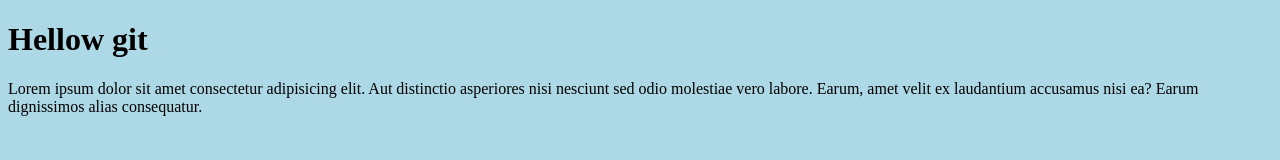
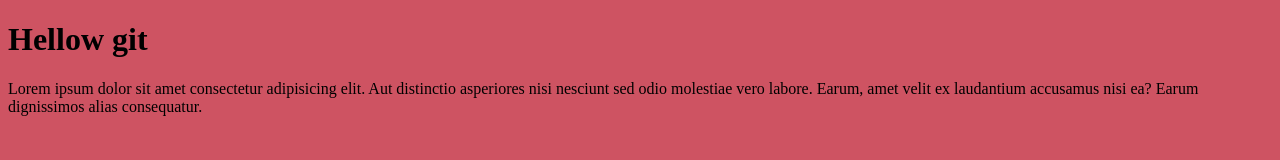
Before and after one commit to minagueye/projet, a plain HTML site: page index.html in a window 1280 px wide. Drawn offline with Linux system fonts and the light colour scheme.

Commit message:
changement de la couleur de fond dans style.css

```diff
--- a/style.css
+++ b/style.css
@@ -1,3 +1,3 @@
 body{
-    background-color: lightblue;
+    background-color: rgb(206, 83, 98);
 }
```
